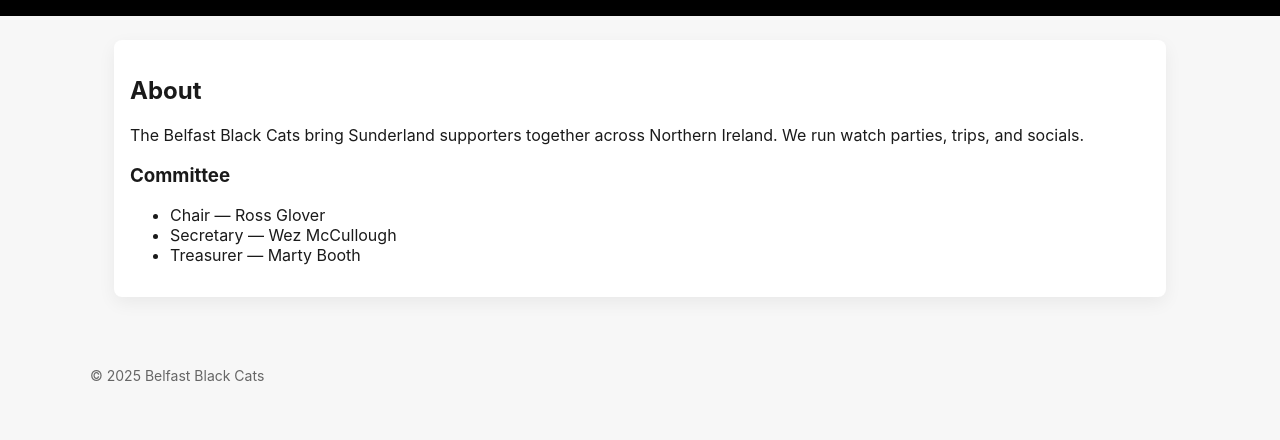
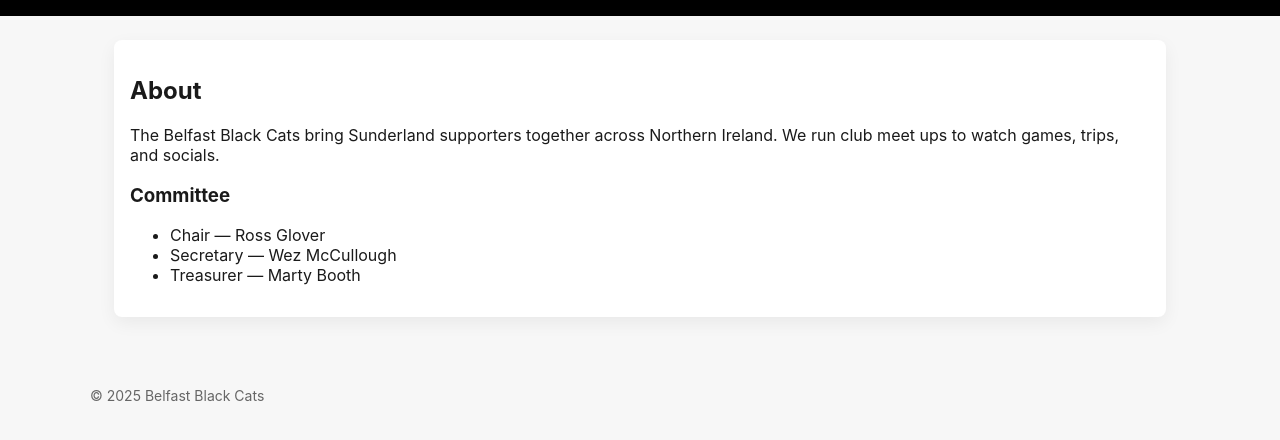
Before and after one commit to jonglv/My-website, a plain HTML site: page about.html in a window 1280 px wide. Shown: the part 108-548 px from the top of the page. Drawn offline with Linux system fonts and the light colour scheme.

Commit message:
Update about.html

```diff
--- a/about.html
+++ b/about.html
@@ -1 +1 @@
-<!doctype html><html lang="en"><head><meta charset="utf-8"><meta name="viewport" content="width=device-width,initial-scale=1"><title>About — Belfast Black Cats</title><link rel="stylesheet" href="styles.css"></head><body><header class="header"><div class="container inner"><a class="brand" href="index.html"><img src="logo.png" alt="logo"><div><div style="font-weight:800">Belfast Black Cats</div><div style="font-size:12px; opacity:0.85">Sunderland AFC Supporters Club</div></div></a><nav class="nav"><a href="index.html">Home</a><a href="events.html">Events</a><a href="membership.html">Membership</a><a href="contact.html">Contact</a></nav></div></header><main class="container"><section class="card"><h1>About</h1><p>The Belfast Black Cats bring Sunderland supporters together across Northern Ireland. We run watch parties, trips, and socials.</p><h3>Committee</h3><ul><li>Chair — Ross Glover</li><li>Secretary — Wez McCullough</li><li>Treasurer — Marty Booth</li></ul></section></main><footer class="container footer"><div>&copy; 2025 Belfast Black Cats</div></footer></body></html>
+<!doctype html><html lang="en"><head><meta charset="utf-8"><meta name="viewport" content="width=device-width,initial-scale=1"><title>About — Belfast Black Cats</title><link rel="stylesheet" href="styles.css"></head><body><header class="header"><div class="container inner"><a class="brand" href="index.html"><img src="logo.png" alt="logo"><div><div style="font-weight:800">Belfast Black Cats</div><div style="font-size:12px; opacity:0.85">Sunderland AFC Supporters Club</div></div></a><nav class="nav"><a href="index.html">Home</a><a href="events.html">Events</a><a href="membership.html">Membership</a><a href="contact.html">Contact</a></nav></div></header><main class="container"><section class="card"><h1>About</h1><p>The Belfast Black Cats bring Sunderland supporters together across Northern Ireland. We run club meet ups to watch games, trips, and socials.</p><h3>Committee</h3><ul><li>Chair — Ross Glover</li><li>Secretary — Wez McCullough</li><li>Treasurer — Marty Booth</li></ul></section></main><footer class="container footer"><div>&copy; 2025 Belfast Black Cats</div></footer></body></html>
```
